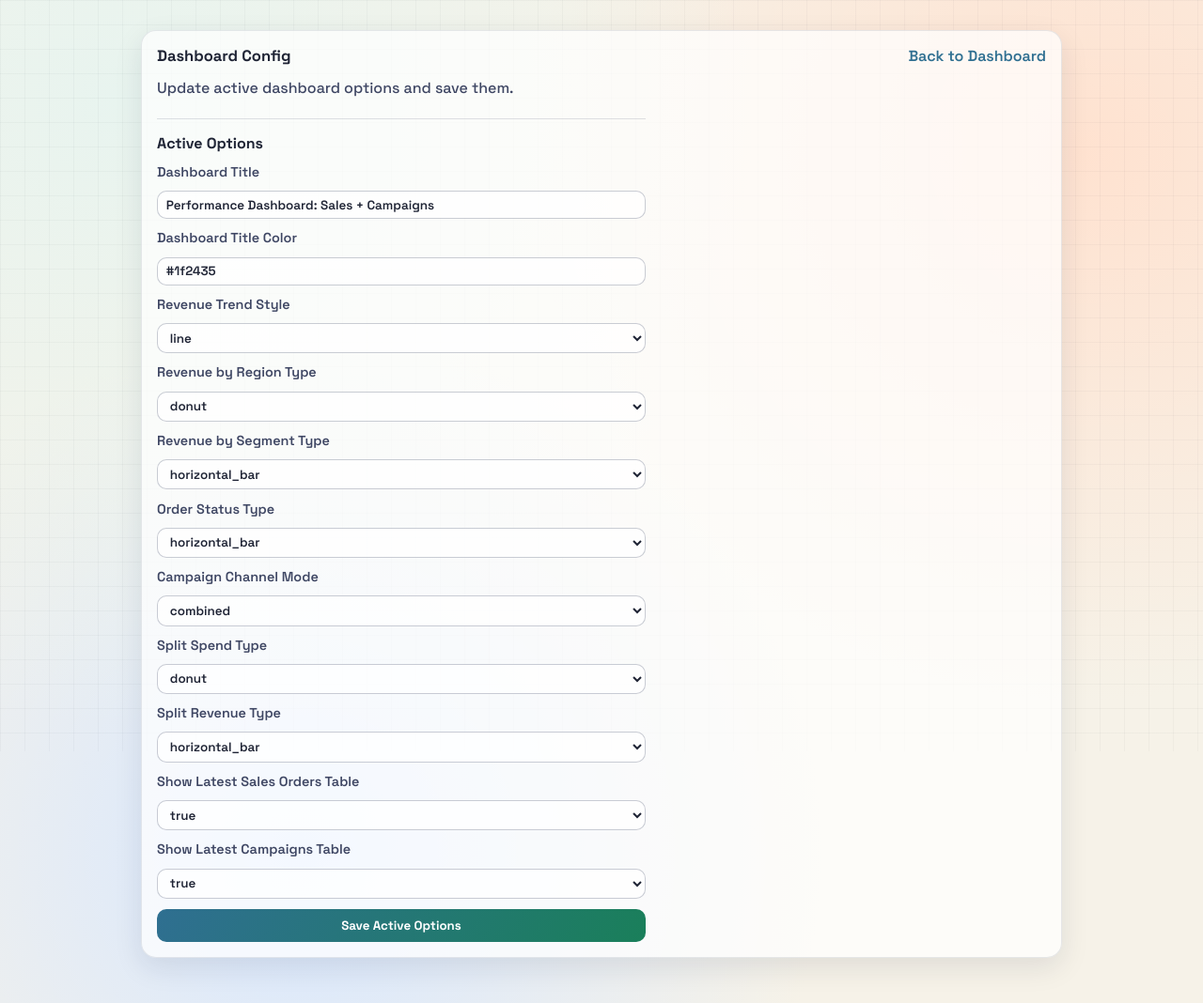
After one commit to sarbadal/sales-pulse-dashboard-template, a Flask app: page /config in a window 1280 px wide. The commit adds this page. Shown: the whole page at 94% size. Run offline with Flask 3, Linux system fonts and the light colour scheme.

Commit message:
initial commit for config-1 route

```diff
--- a/src/routes/dashboard_routes.py
+++ b/src/routes/dashboard_routes.py
@@ -1,8 +1,12 @@
 from __future__ import annotations
 
-from flask import Blueprint, render_template, request
+from flask import Blueprint, redirect, render_template, request, url_for
 
-from src.services.sales_service import build_dashboard_data
+from src.services.sales_service import (
+    build_dashboard_data,
+    load_dashboard_config,
+    set_active_dashboard_option_overrides,
+)
 
 dashboard_bp = Blueprint("dashboard", __name__)
 
@@ -12,3 +16,54 @@ def dashboard() -> str:
     trend = request.args.get("trend", "daily").strip().lower()
     data = build_dashboard_data(trend)
     return render_template("index.html", data=data)
+
+
+@dashboard_bp.route("/config", methods=["GET", "POST"])
+def config_selector() -> str:
+    if request.method == "POST":
+        action = request.form.get("action", "save_active_options").strip()
+        if action == "save_active_options":
+            overrides_payload = {
+                "branding": {
+                    "dashboard_title": request.form.get("dashboard_title", "").strip(),
+                    "dashboard_title_color": request.form.get("dashboard_title_color", "").strip(),
+                },
+                "charts": {
+                    "revenue_trend": {
+                        "style": request.form.get("revenue_trend_style", "").strip(),
+                    },
+                    "revenue_by_region": {
+                        "type": request.form.get("revenue_by_region_type", "").strip(),
+                    },
+                    "revenue_by_segment": {
+                        "type": request.form.get("revenue_by_segment_type", "").strip(),
+                    },
+                    "order_status": {
+                        "type": request.form.get("order_status_type", "").strip(),
+                    },
+                    "campaign_channel_performance": {
+                        "mode": request.form.get("campaign_channel_mode", "").strip(),
+                        "split_spend_type": request.form.get("split_spend_type", "").strip(),
+                        "split_revenue_type": request.form.get("split_revenue_type", "").strip(),
+                    },
+                    "latest_sales_orders": {
+                        "show_table": request.form.get("show_latest_sales_table", "").strip(),
+                    },
+                    "latest_campaigns": {
+                        "show_table": request.form.get("show_latest_campaigns_table", "").strip(),
+                    },
+                }
+            }
+            if set_active_dashboard_option_overrides(overrides_payload):
+                return redirect(url_for("dashboard.config_selector", status="options_saved"))
+            return redirect(url_for("dashboard.config_selector", status="options_invalid"))
+
+        return redirect(url_for("dashboard.config_selector", status="options_invalid"))
+
+    active_config = load_dashboard_config()
+    status = request.args.get("status", "").strip().lower()
+    return render_template(
+        "config_selector.html",
+        active_config=active_config,
+        status=status,
+    )
--- a/src/static/styles.css
+++ b/src/static/styles.css
@@ -108,6 +108,16 @@ h1 {
   margin: 0;
   color: var(--ink-700);
   font-weight: 500;
+}
+
+.nav-link {
+  color: var(--teal);
+  font-weight: 600;
+  text-decoration: none;
+}
+
+.nav-link:hover {
+  text-decoration: underline;
 }
 
 .kpi-grid {
@@ -232,6 +242,68 @@ h1 {
   min-height: 0;
 }
 
+.config-panel {
+  margin-top: 1.2rem;
+  min-height: 0;
+}
+
+.config-form {
+  margin-top: 1rem;
+  display: grid;
+  gap: 0.7rem;
+  max-width: 380px;
+}
+
+.config-form-options {
+  margin-top: 1.4rem;
+  padding-top: 0.9rem;
+  border-top: 1px solid rgba(63, 73, 103, 0.16);
+  max-width: 520px;
+}
+
+.config-subtitle {
+  margin: 0;
+  font-size: 1rem;
+  font-weight: 700;
+}
+
+.config-form label {
+  font-size: 0.9rem;
+  font-weight: 600;
+  color: var(--ink-700);
+}
+
+.save-config-btn {
+  border: 0;
+  border-radius: 10px;
+  padding: 0.55rem 0.85rem;
+  font-family: "Space Grotesk", sans-serif;
+  font-weight: 700;
+  color: #fff;
+  background: linear-gradient(120deg, var(--teal), var(--mint));
+  cursor: pointer;
+}
+
+.status-badge {
+  margin-top: 0.7rem;
+  margin-bottom: 0;
+  display: inline-block;
+  font-size: 0.85rem;
+  font-weight: 600;
+  border-radius: 999px;
+  padding: 0.25rem 0.65rem;
+}
+
+.status-success {
+  color: #0d6f4f;
+  background: rgba(26, 127, 90, 0.14);
+}
+
+.status-error {
+  color: #8f2f47;
+  background: rgba(185, 60, 93, 0.14);
+}
+
 .dashboard-footer {
   margin-top: 1.2rem;
   padding: 0.9rem 0.2rem 0.2rem;
--- /dev/null
+++ b/src/templates/config_selector.html
@@ -0,0 +1,123 @@
+<!DOCTYPE html>
+<html lang="en">
+  <head>
+    <meta charset="UTF-8" />
+    <meta name="viewport" content="width=device-width, initial-scale=1.0" />
+    <title>Dashboard Config Selector</title>
+    <link rel="preconnect" href="https://fonts.googleapis.com" />
+    <link rel="preconnect" href="https://fonts.gstatic.com" crossorigin />
+    <link
+      href="https://fonts.googleapis.com/css2?family=Space+Grotesk:wght@400;500;600;700&family=Newsreader:opsz,wght@6..72,500;6..72,700&display=swap"
+      rel="stylesheet"
+    />
+    <link rel="stylesheet" href="{{ static_asset('styles.css') }}" />
+  </head>
+  <body>
+    <div class="bg-layer"></div>
+    <main class="dashboard-shell">
+      <section class="panel config-panel">
+        <div class="panel-head">
+          <h3>Dashboard Config</h3>
+          <a href="{{ url_for('dashboard.dashboard') }}" class="nav-link">Back to Dashboard</a>
+        </div>
+
+        <p class="subtitle">Update active dashboard options and save them.</p>
+
+        {% if status == 'options_saved' %}
+        <p class="status-badge status-success">Active options saved.</p>
+        {% elif status == 'options_invalid' %}
+        <p class="status-badge status-error">Failed to save active options.</p>
+        {% endif %}
+
+        <form method="post" class="config-form config-form-options">
+          <input type="hidden" name="action" value="save_active_options" />
+          <h4 class="config-subtitle">Active Options</h4>
+
+          <label for="dashboard_title">Dashboard Title</label>
+          <input
+            id="dashboard_title"
+            name="dashboard_title"
+            type="text"
+            class="trend-select"
+            value="{{ active_config.branding.dashboard_title }}"
+          />
+
+          <label for="dashboard_title_color">Dashboard Title Color</label>
+          <input
+            id="dashboard_title_color"
+            name="dashboard_title_color"
+            type="text"
+            class="trend-select"
+            value="{{ active_config.branding.dashboard_title_color }}"
+          />
+
+          <label for="revenue_trend_style">Revenue Trend Style</label>
+          <select id="revenue_trend_style" name="revenue_trend_style" class="trend-select">
+            <option value="area" {% if active_config.charts.revenue_trend.style == 'area' %}selected{% endif %}>area</option>
+            <option value="line" {% if active_config.charts.revenue_trend.style == 'line' %}selected{% endif %}>line</option>
+          </select>
+
+          <label for="revenue_by_region_type">Revenue by Region Type</label>
+          <select id="revenue_by_region_type" name="revenue_by_region_type" class="trend-select">
+            <option value="donut" {% if active_config.charts.revenue_by_region.type == 'donut' %}selected{% endif %}>donut</option>
+            <option value="pie" {% if active_config.charts.revenue_by_region.type == 'pie' %}selected{% endif %}>pie</option>
+            <option value="vertical_bar" {% if active_config.charts.revenue_by_region.type == 'vertical_bar' %}selected{% endif %}>vertical_bar</option>
+            <option value="horizontal_bar" {% if active_config.charts.revenue_by_region.type == 'horizontal_bar' %}selected{% endif %}>horizontal_bar</option>
+          </select>
+
+          <label for="revenue_by_segment_type">Revenue by Segment Type</label>
+          <select id="revenue_by_segment_type" name="revenue_by_segment_type" class="trend-select">
+            <option value="donut" {% if active_config.charts.revenue_by_segment.type == 'donut' %}selected{% endif %}>donut</option>
+            <option value="pie" {% if active_config.charts.revenue_by_segment.type == 'pie' %}selected{% endif %}>pie</option>
+            <option value="vertical_bar" {% if active_config.charts.revenue_by_segment.type == 'vertical_bar' %}selected{% endif %}>vertical_bar</option>
+            <option value="horizontal_bar" {% if active_config.charts.revenue_by_segment.type == 'horizontal_bar' %}selected{% endif %}>horizontal_bar</option>
+          </select>
+
+          <label for="order_status_type">Order Status Type</label>
+          <select id="order_status_type" name="order_status_type" class="trend-select">
+            <option value="donut" {% if active_config.charts.order_status.type == 'donut' %}selected{% endif %}>donut</option>
+            <option value="pie" {% if active_config.charts.order_status.type == 'pie' %}selected{% endif %}>pie</option>
+            <option value="vertical_bar" {% if active_config.charts.order_status.type == 'vertical_bar' %}selected{% endif %}>vertical_bar</option>
+            <option value="horizontal_bar" {% if active_config.charts.order_status.type == 'horizontal_bar' %}selected{% endif %}>horizontal_bar</option>
+          </select>
+
+          <label for="campaign_channel_mode">Campaign Channel Mode</label>
+          <select id="campaign_channel_mode" name="campaign_channel_mode" class="trend-select">
+            <option value="combined" {% if active_config.charts.campaign_channel_performance.mode == 'combined' %}selected{% endif %}>combined</option>
+            <option value="split" {% if active_config.charts.campaign_channel_performance.mode == 'split' %}selected{% endif %}>split</option>
+          </select>
+
+          <label for="split_spend_type">Split Spend Type</label>
+          <select id="split_spend_type" name="split_spend_type" class="trend-select">
+            <option value="donut" {% if active_config.charts.campaign_channel_performance.split_spend_type == 'donut' %}selected{% endif %}>donut</option>
+            <option value="pie" {% if active_config.charts.campaign_channel_performance.split_spend_type == 'pie' %}selected{% endif %}>pie</option>
+            <option value="vertical_bar" {% if active_config.charts.campaign_channel_performance.split_spend_type == 'vertical_bar' %}selected{% endif %}>vertical_bar</option>
+            <option value="horizontal_bar" {% if active_config.charts.campaign_channel_performance.split_spend_type == 'horizontal_bar' %}selected{% endif %}>horizontal_bar</option>
+          </select>
+
+          <label for="split_revenue_type">Split Revenue Type</label>
+          <select id="split_revenue_type" name="split_revenue_type" class="trend-select">
+            <option value="donut" {% if active_config.charts.campaign_channel_performance.split_revenue_type == 'donut' %}selected{% endif %}>donut</option>
+            <option value="pie" {% if active_config.charts.campaign_channel_performance.split_revenue_type == 'pie' %}selected{% endif %}>pie</option>
+            <option value="vertical_bar" {% if active_config.charts.campaign_channel_performance.split_revenue_type == 'vertical_bar' %}selected{% endif %}>vertical_bar</option>
+            <option value="horizontal_bar" {% if active_config.charts.campaign_channel_performance.split_revenue_type == 'horizontal_bar' %}selected{% endif %}>horizontal_bar</option>
+          </select>
+
+          <label for="show_latest_sales_table">Show Latest Sales Orders Table</label>
+          <select id="show_latest_sales_table" name="show_latest_sales_table" class="trend-select">
+            <option value="true" {% if active_config.charts.latest_sales_orders.show_table %}selected{% endif %}>true</option>
+            <option value="false" {% if not active_config.charts.latest_sales_orders.show_table %}selected{% endif %}>false</option>
+          </select>
+
+          <label for="show_latest_campaigns_table">Show Latest Campaigns Table</label>
+          <select id="show_latest_campaigns_table" name="show_latest_campaigns_table" class="trend-select">
+            <option value="true" {% if active_config.charts.latest_campaigns.show_table %}selected{% endif %}>true</option>
+            <option value="false" {% if not active_config.charts.latest_campaigns.show_table %}selected{% endif %}>false</option>
+          </select>
+
+          <button type="submit" class="save-config-btn">Save Active Options</button>
+        </form>
+      </section>
+    </main>
+  </body>
+</html>
--- a/src/templates/index.html
+++ b/src/templates/index.html
@@ -32,6 +32,7 @@
           <p class="eyebrow">Daily Commerce Snapshot</p>
           <h1 id="dashboardTitle">{{ data.branding.dashboard_title }}</h1>
           <p class="subtitle">Simple Flask dashboard powered by CSV data.</p>
+          <p><a href="{{ url_for('dashboard.config_selector') }}" class="nav-link">Open Config Selector</a></p>
         </div>
       </header>
 
```
Also changed, not shown: config/active_dashboard_options.yaml (added, +20 -0 lines), config/dashboard_config_.yaml (added, +122 -0 lines), src/services/sales_service.py (+107 -3 lines), README.md.
